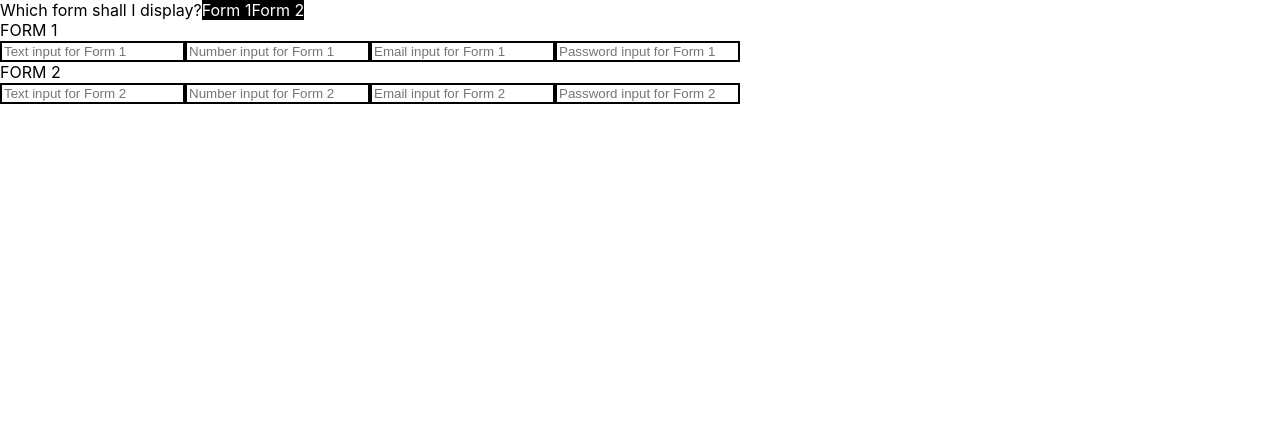
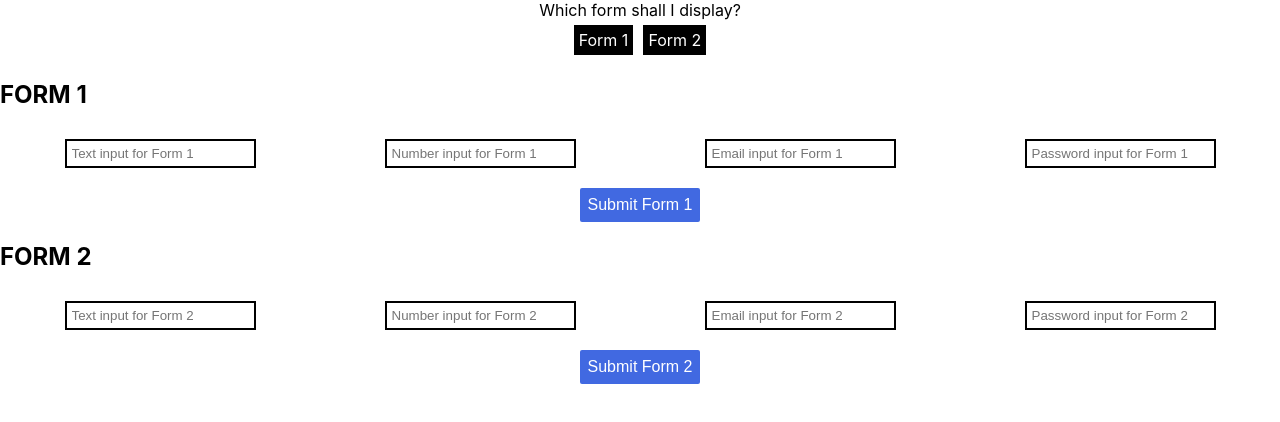
Before and after one commit to MacLure/higherme_challenge, a React (Create React App) app: page / in a window 1280 px wide. Shown: the top 422 px of the page. Built offline with nearby package versions, Linux system fonts and the light colour scheme.

Commit message:
styling and flex for forms

```diff
--- a/src/components/container.jsx
+++ b/src/components/container.jsx
@@ -8,10 +8,12 @@ class Container extends Component {
   render() {
     return (
       <div>
-        <div>
+        <div className="formSelect">
           Which form shall I display?
-          <div className="formSelectButton">Form 1</div>
-          <div className="formSelectButton">Form 2</div>
+          <div>
+            <div className="formSelectButton">Form 1</div>
+            <div className="formSelectButton">Form 2</div>
+          </div>
         </div>
         <Form1 />
         <Form2 />
--- a/src/components/form1.jsx
+++ b/src/components/form1.jsx
@@ -5,14 +5,15 @@ class Form1 extends Component {
   render() {
     return (
       <div>
-        FORM 1
+      <h2>FORM 1</h2>
         <form>
-          <label>
-          </label>
-          <input className="inputText" type="text" placeholder="Text input for Form 1" />
-          <input className="inputText" type="number" placeholder="Number input for Form 1" />
-          <input className="inputText" type="email" placeholder="Email input for Form 1" />
-          <input className="inputText" type="password" placeholder="Password input for Form 1" />
+          <div  className="formInputs">
+            <input type="text" placeholder="Text input for Form 1" />
+            <input type="number" placeholder="Number input for Form 1" />
+            <input type="email" placeholder="Email input for Form 1" />
+            <input type="password" placeholder="Password input for Form 1" />
+          </div>
+          <input type="submit" value="Submit Form 1" />
         </form>
       </div>
      );
--- a/src/components/form2.jsx
+++ b/src/components/form2.jsx
@@ -5,14 +5,15 @@ class Form2 extends Component {
   render() {
     return (
       <div>
-        FORM 2
+        <h2>FORM 2</h2>
         <form>
-          <label>
-          </label>
-          <input className="inputText" type="text" placeholder="Text input for Form 2" />
-          <input className="inputText" type="number" placeholder="Number input for Form 2" />
-          <input className="inputText" type="email" placeholder="Email input for Form 2" />
-          <input className="inputText" type="password" placeholder="Password input for Form 2" />
+          <div  className="formInputs">
+            <input type="text" placeholder="Text input for Form 2" />
+            <input type="number" placeholder="Number input for Form 2" />
+            <input type="email" placeholder="Email input for Form 2" />
+            <input type="password" placeholder="Password input for Form 2" />
+          </div>
+          <input type="submit" value="Submit Form 2" />
         </form>
       </div>
      );
--- a/src/index.css
+++ b/src/index.css
@@ -13,12 +13,36 @@ code {
     monospace;
 }
 
-.inputText {
-  border: 2px solid black;
+.formSelect {
+  text-align: center;
 }
 
 .formSelectButton {
   display: inline-block;
   color: white;
   background-color: black;
+  margin: 5px;
+  padding: 5px;
 }
+
+.formInputs {
+  display: flex;
+  flex-flow: row wrap;
+  justify-content: space-evenly;
+}
+
+input {
+  border: 2px solid black;
+  margin: 10px auto;
+  padding: 5px;
+}
+
+input[type="submit"] {
+  color: white;
+  background-color: royalblue;
+  border: none;
+  display: block;
+  font-size: 1em;
+  padding: 8px;
+  border-radius: 2px;
+}
```
